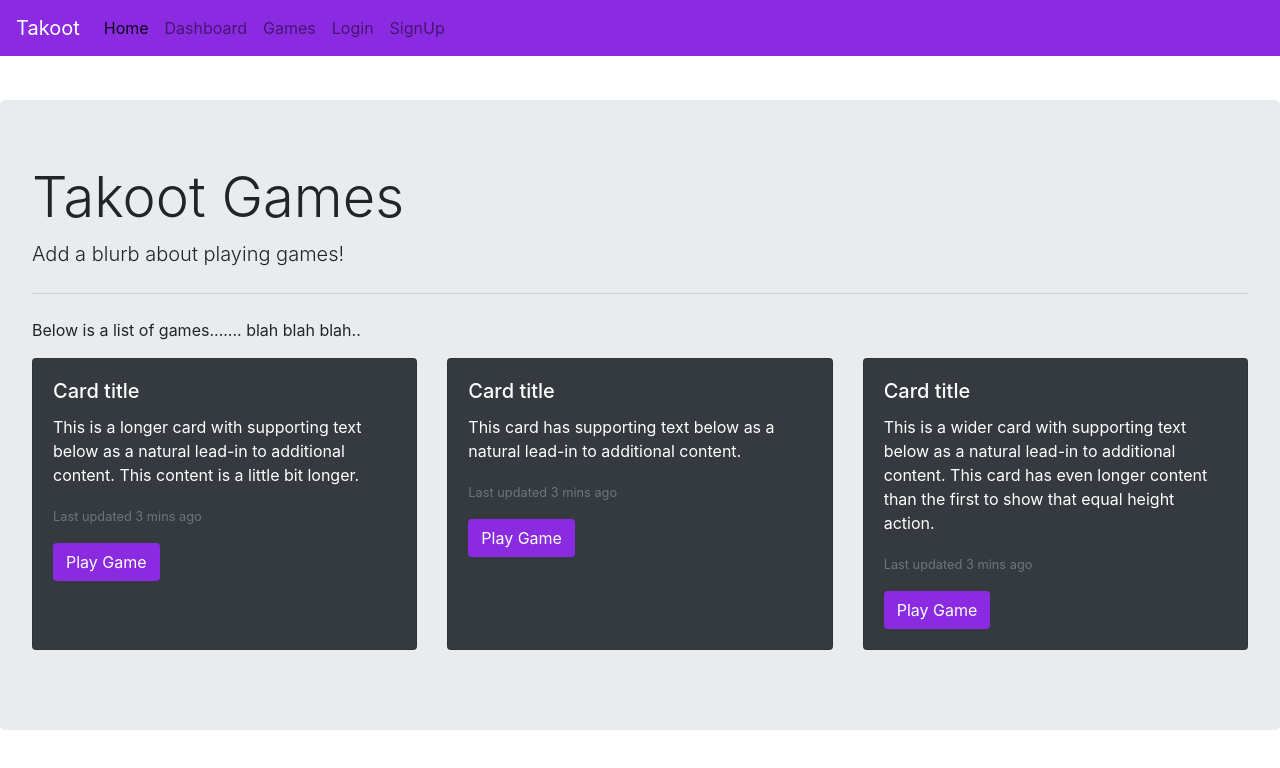
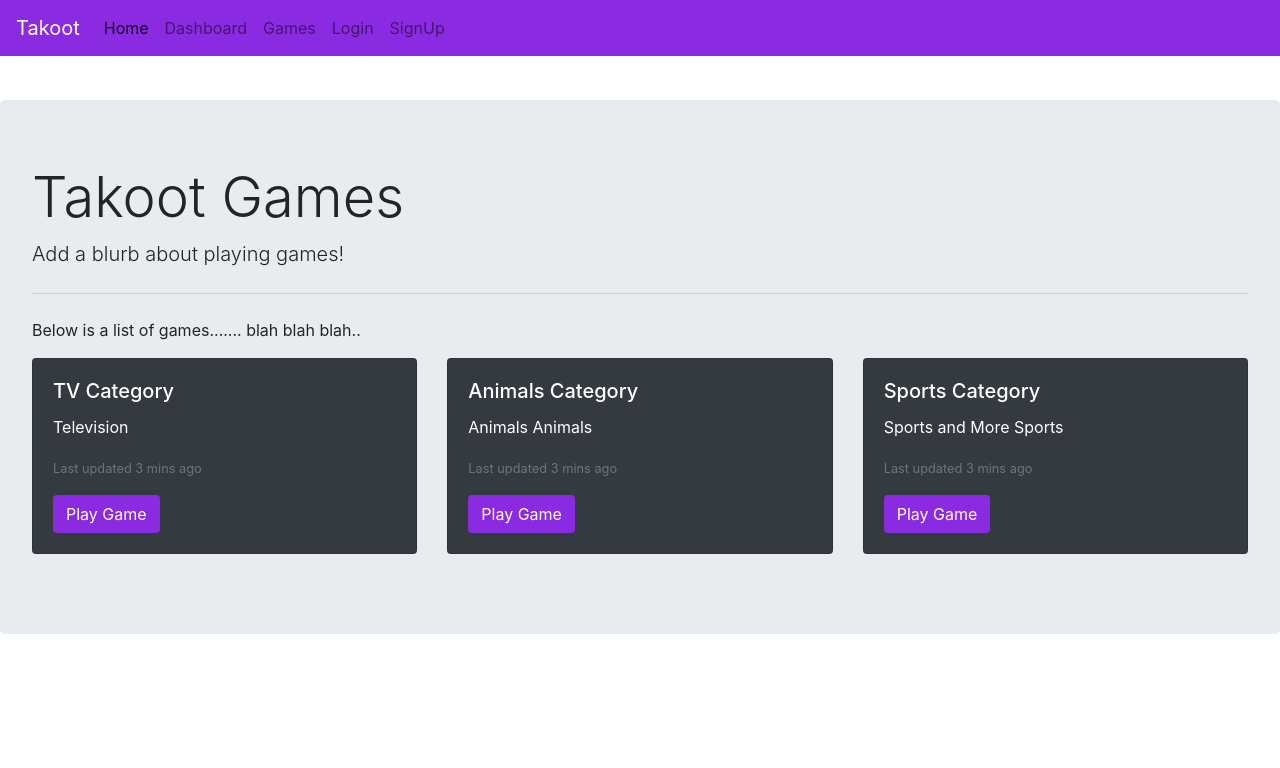
Before and after one commit to Zmaraz/Takoot-Front, an Angular app: page /games in a window 1280 px wide. Shown: the top 768 px of the page. Built offline with nearby package versions, Linux system fonts and the light colour scheme.

Commit message:
pushing up a semi-working quiz screen for Zach to upload

```diff
--- a/src/app/data.service.ts
+++ b/src/app/data.service.ts
@@ -10,12 +10,28 @@ export class DataService {
 
   // use this service to connect to the API
 
+  // tv
   playQuiz() {
     console.log('the play button was clicked on the GamesComponentHtml');
+    console.log('playQuiz()');
 
     // this should create 10 questions from TV category with multiple choice answers API
     // return this.http.get('https://reqres.in/api/users');
     return this.http.get('https://opentdb.com/api.php?amount=10&category=14&difficulty=easy&type=multiple');
   }
 
+  //animals
+  playQuiz2() {
+    console.log('playQuiz2()');
+    return this.http.get('https://opentdb.com/api.php?amount=10&category=27&difficulty=medium&type=multiple');
+
+  }
+
+  //sports
+  playQuiz3() {
+    console.log('playQuiz3()');
+    return this.http.get('https://opentdb.com/api.php?amount=10&category=21&difficulty=hard&type=multiple');
+
+  }
+
 }
--- a/src/app/games/games.component.html
+++ b/src/app/games/games.component.html
@@ -19,10 +19,9 @@
   <div class="card text-white bg-dark mb-3">
     <!-- <img class="card-img-top" src="..." alt="Card image cap"> -->
     <div class="card-body">
-      <h5 class="card-title">Card title</h5>
-      <p class="card-text">This is a longer card with supporting text below as a natural lead-in to additional content. This content is a little bit longer.</p>
+      <h5 class="card-title">TV Category</h5>
+      <p class="card-text"> Television</p>
       <p class="card-text"><small class="text-muted">Last updated 3 mins ago</small></p>
-
       <!-- here, you should have event binding for playQuiz -->
       <a routerLink="/quiz" class="btn" style="background-color:blueviolet; color:white">Play Game</a>
     </div>
@@ -31,8 +30,8 @@
   <div class="card text-white bg-dark mb-3">
     <!-- <img class="card-img-top" src="..." alt="Card image cap"> -->
     <div class="card-body">
-      <h5 class="card-title">Card title</h5>
-      <p class="card-text">This card has supporting text below as a natural lead-in to additional content.</p>
+      <h5 class="card-title">Animals Category</h5>
+      <p class="card-text">Animals Animals</p>
       <p class="card-text"><small class="text-muted">Last updated 3 mins ago</small></p>
       <a routerLink="/quiz" class="btn" style="background-color:blueviolet; color:white">Play Game</a>
     </div>
@@ -40,8 +39,8 @@
   <div class="card text-white bg-dark mb-3">
     <!-- <img class="card-img-top" src="..." alt="Card image cap"> -->
     <div class="card-body">
-      <h5 class="card-title">Card title</h5>
-      <p class="card-text">This is a wider card with supporting text below as a natural lead-in to additional content. This card has even longer content than the first to show that equal height action.</p>
+      <h5 class="card-title">Sports Category</h5>
+      <p class="card-text"> Sports and More Sports</p>
       <p class="card-text"><small class="text-muted">Last updated 3 mins ago</small></p>
       <a routerLink="/quiz" class="btn" style="background-color:blueviolet; color:white">Play Game</a>
     </div>
--- a/src/app/quiz/quiz.component.html
+++ b/src/app/quiz/quiz.component.html
@@ -8,11 +8,7 @@
 
 <!-- use interpolation for the h1 to put the quiz number in-->
 
-<!-- this needs formatting -->
-<!-- <ul *ngFor="let quiz of quizzes.results"> {{ quiz.question }} : {{ quiz.difficulty }} </ul>
-<input type="radio" *ngFor="let answer of quiz.incorrect_answers"> {{ answer }}<br>
-<input type="radio"> {{ quiz.correct_answer }} <br> -->
-
+<!-- this is formatted to display quizzes  -->
 
 <ul *ngIf="quizzes">
   <li *ngFor="let quiz of quizzes.results">
--- a/src/app/quiz/quiz.component.ts
+++ b/src/app/quiz/quiz.component.ts
@@ -14,10 +14,28 @@ export class QuizComponent implements OnInit {
 
   ngOnInit() {
     this.results.playQuiz().subscribe(results => {
-        this.quizzes = results;
-        console.log(this.quizzes);
-      }
-    );
+      this.quizzes = results;
+    })
   }
+  //tv
+  // playQuiz() {
+  //   this.results.playQuiz().subscribe(results => {
+  //     this.quizzes = results;
+  //   })
+  // }
+
+  // //animals
+  // playQuiz2() {
+  //   this.results.playQuiz2().subscribe(results => {
+  //     this.quizzes = results;
+  //   })
+  // }
+
+  // //sports
+  // playQuiz3() {
+  //   this.results.playQuiz3().subscribe(results => {
+  //     this.quizzes = results;
+  //   })
+  // }
 
 }
```
